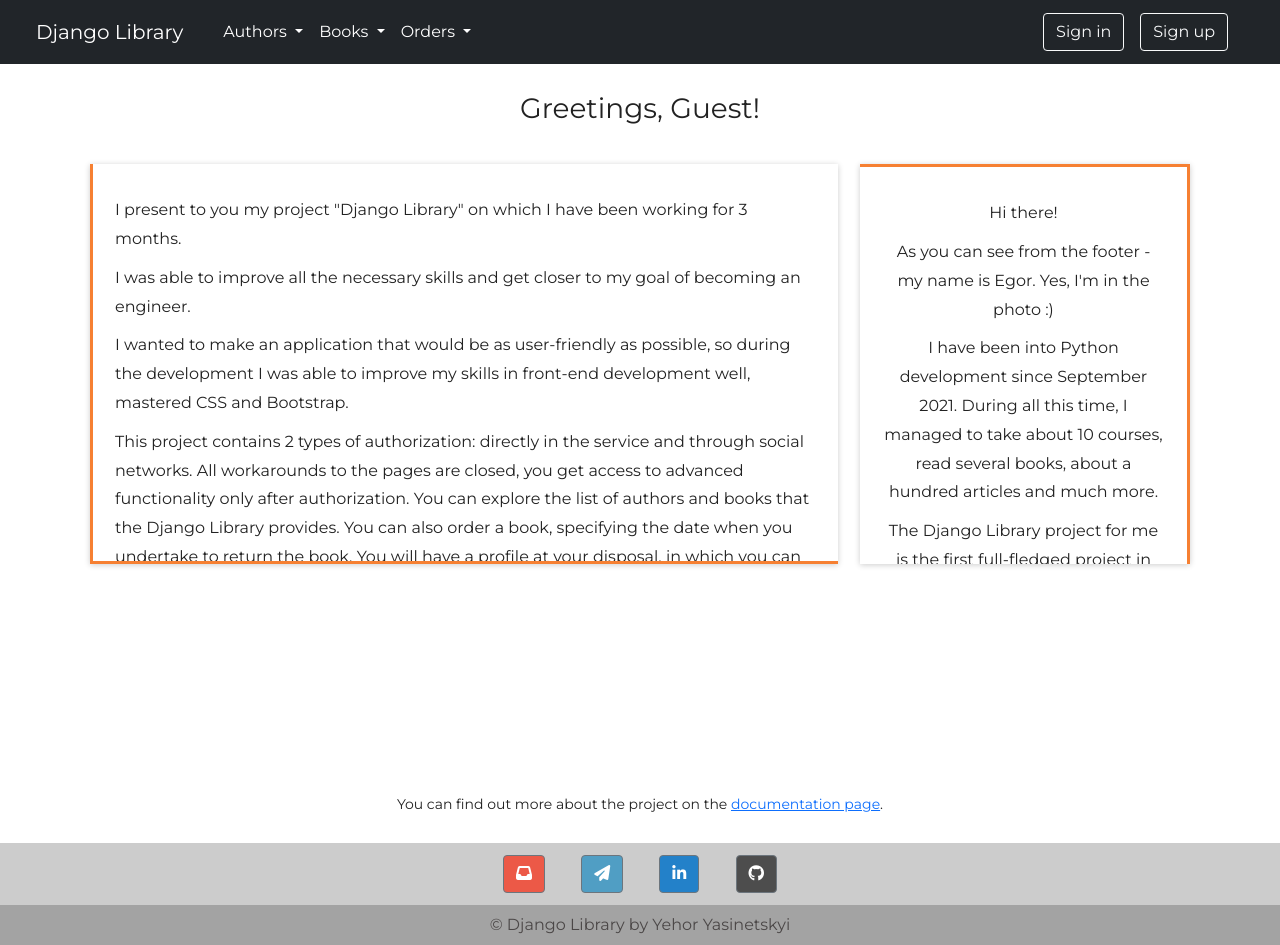
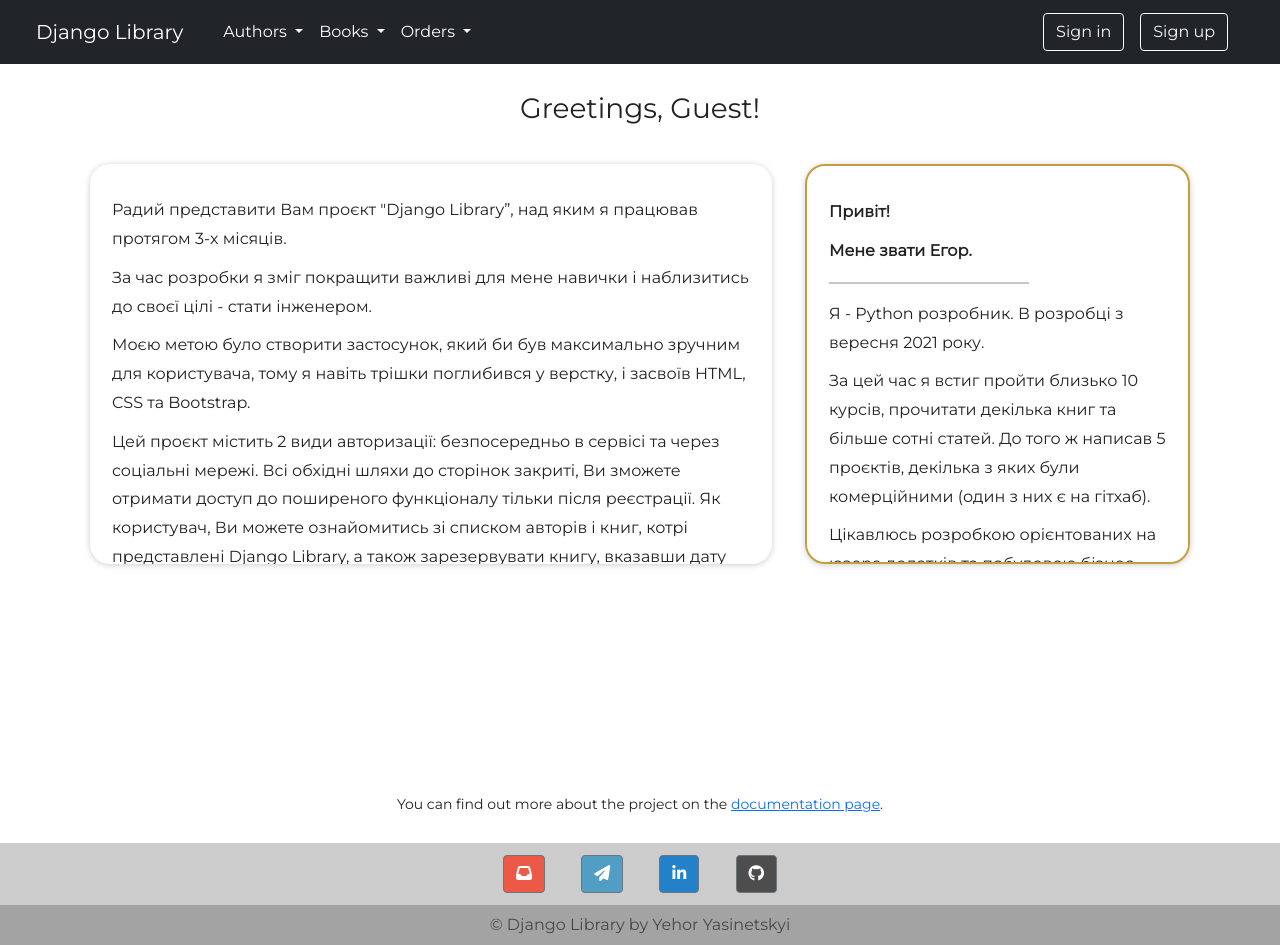
Before and after one commit to yasegor/DjangoLibrary, a Django app: page / in a window 1280 px wide. Run offline with Django 4.2, Linux system fonts and the light colour scheme; some libraries are stand-ins or nearby versions.

Commit message:
Version 2 cards with scroll

```diff
--- a/static/css/index/home.css
+++ b/static/css/index/home.css
@@ -8,10 +8,9 @@
 
 .left-block {
     height: 400px;
-    width: 68%;
+    width: 62%;
     padding: 2%;
-    border-left: #f68032 3px solid;
-    border-bottom: #f68032 3px solid;
+    border-radius: 20px;
     box-shadow: 0 1px 6px rgba(0, 0, 0, 0.2);
     overflow-y: hidden;
 }
@@ -21,12 +20,11 @@
 }
 
 .right-block {
-    border-top: #f68032 3px solid;
-    border-right: #f68032 3px solid;
     height: 400px;
-    width: 30%;
+    width: 35%;
     padding: 2%;
-    text-align: center;
+    border-radius: 20px;
+    border: #C59F3F 2px solid;
     box-shadow: 0 1px 6px rgba(0, 0, 0, 0.2);
     overflow-y: hidden;
 }
@@ -51,10 +49,20 @@
 #style-1::-webkit-scrollbar {
     width: 4px;
     background-color: #F5F5F5;
+    visibility: hidden;
 }
 
 #style-1::-webkit-scrollbar-thumb {
     border-radius: 10px;
     -webkit-box-shadow: inset 0 0 6px rgba(0, 0, 0, .3);
-    background-color: #555;
+    background-color: #a4bdf5;
 }
+
+#style-1::-webkit-scrollbar-button {
+    height: 30px !important;
+    visibility: hidden;
+}
+
+p {
+    font-size: 2px;
+}
--- a/templates/home.html
+++ b/templates/home.html
@@ -7,7 +7,7 @@
 
         <header class="text-center header-block">
             {% if user.is_authenticated %}
-                <h3>Greetings, {{ user.first_name }} {{ user.last_name }}!</h3>
+                <h3>Вітаю, {{ user.first_name }} {{ user.last_name }}!</h3>
             {% else %}
                 <h3>Greetings, Guest!</h3>
             {% endif %}
@@ -15,42 +15,34 @@
 
         <main class="w-100 d-flex justify-content-between main-block">
             <section class="left-block" id="style-1">
-                <p>I present to you my project "Django Library" on which I have been working for 3 months.</p>
-
-                <p>I was able to improve all the necessary skills and get closer to my goal of becoming an engineer.</p>
-
-                <p>I wanted to make an application that would be as user-friendly as possible, so during the development
-                    I was able to improve my skills in front-end development well, mastered CSS and Bootstrap.</p>
-
-                <p>This project contains 2 types of authorization: directly in the service and through social networks.
-                    All workarounds to the pages are closed, you get access to advanced functionality only after
-                    authorization. You can explore the list of authors and books that the Django Library provides. You
-                    can also order a book, specifying the date when you undertake to return the book.
-                    You will have a profile at your disposal, in which you can enter personal information and set an
-                    avatar.
-                    If you are a developer, you can click on the gear button in your profile to learn how to use the
-                    Django Library API.</p>
-
-                <p>A user can be in one of 4 groups: Guest, User, Librarian, Admin. Each group has its own set of
-                    rights, such as editing, deleting, adding.</p>
-
-                <p>During development, I encountered a number of problems, but in the course of solving them, I
-                    understood more and more the work of the technologies used, I saw my mistakes and shortcomings.</p>
-
-                <p><b>The following technologies were used in the project:</b> Django, Django Rest Framework,
-                    PostgreSQL, HTML & CSS, Bootstrap, Docker, Docker-compose</p>
+                <p>Радий представити Вам проєкт "Django Library”, над яким я працював протягом 3-х місяців.</p>
+                <p>За час розробки я зміг покращити важливі для мене навички і наблизитись до своєї цілі - стати
+                    інженером.</p>
+                <p>Моєю метою було створити застосунок, який би був максимально зручним для користувача, тому я навіть
+                    трішки поглибився у верстку, і засвоїв HTML, CSS та Bootstrap.</p>
+                <p>Цей проєкт містить 2 види авторизації: безпосередньо в сервісі та через соціальні мережі. Всі обхідні
+                    шляхи до сторінок закриті, Ви зможете отримати доступ до поширеного функціоналу тільки після
+                    реєстрації. Як користувач, Ви можете ознайомитись зі списком авторів і книг, котрі представлені
+                    Django Library, а також зарезервувати книгу, вказавши дату коли зобов’язуєтесь її повернути.</p>
+                <p>Ви отримаєте власний профіль, в якому ви зможете вказати особисту інформацію і встановити аватар.</p>
+                <p>Якщо Ви розробник - натисніть на кнопку у вигляді шестерні для того, щоб дізнатися, як
+                    використовувати API Django Library.</p>
+                <p>Користувач може входити до однієї з 4 груп: Гість, Користувач, Бібліотекар, Адмін. У кожної групи є
+                    свій набір прав, наприклад редагування, видалення, створення.</p>
+                <p>В проєкті було використано такі технології: Django, Django Rest Framework, PostgreSQL, HTML / CSS &
+                    Bootstrap, Docker, Docker-compose</p>
             </section>
 
             <aside class="right-block" id="style-1">
-                <p>Hi there!</p>
-                <p>As you can see from the footer - my name is Egor. Yes, I'm in the photo :)</p>
-
-                <p>I have been into Python development since September 2021. During all this time, I managed to take
-                    about 10 courses, read several books, about a hundred articles and much more.</p>
-
-                <p>The Django Library project for me is the first full-fledged project in which I used several
-                    technologies, and most importantly, completed it to the end. It was a great experience during which
-                    I realized that 80% practice and 20% theory is better than 80% theory and 20% practice.</p>
+                <p><b>Привіт!</b></p>
+                <p><b>Мене звати Егор.</b></p>
+                <hr style="width: 200px; height: 2px;">
+                <p>Я - Python розробник. В розробці з вересня 2021 року.</p>
+                <p>За цей час я встиг пройти близько 10 курсів, прочитати декілька книг та більше сотні статей. До того
+                    ж написав 5 проєктів, декілька з яких були комерційними (один з них є на гітхаб).</p>
+                <p>Цікавлюсь розробкою орієнтованих на юзера додатків та побудовою бізнес-процесів в компанії. Я
+                    орієнтований на якісний результат, тому в роботі завжди викладаюсь на повну.</p>
+                <p>Захоплююсь Arduino та люблю стратегічні ігри.</p>
             </aside>
         </main>
 
```
